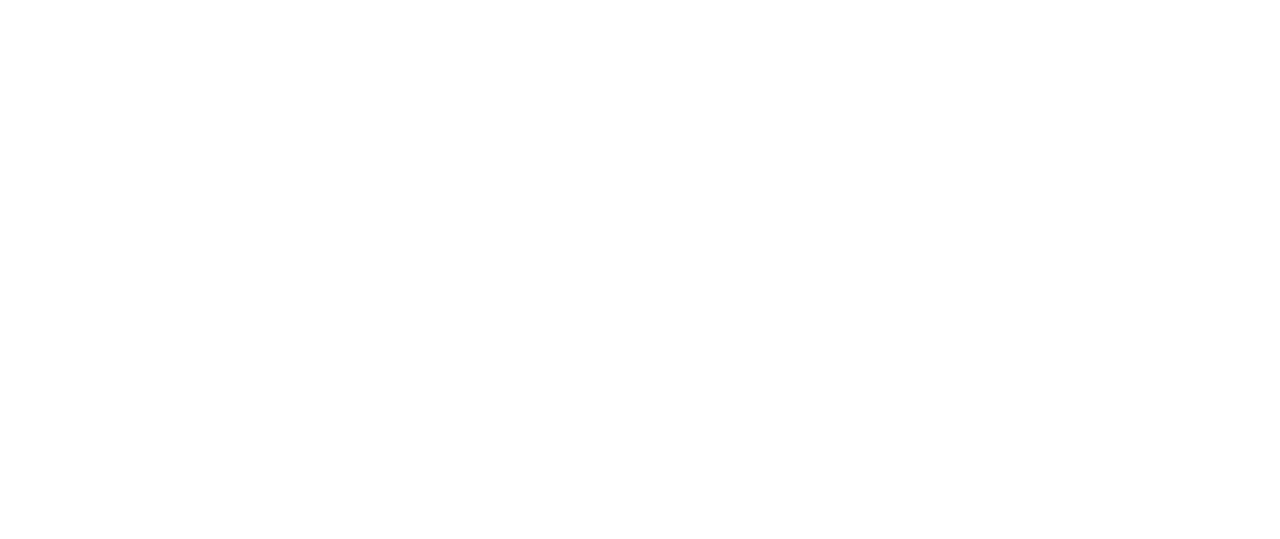
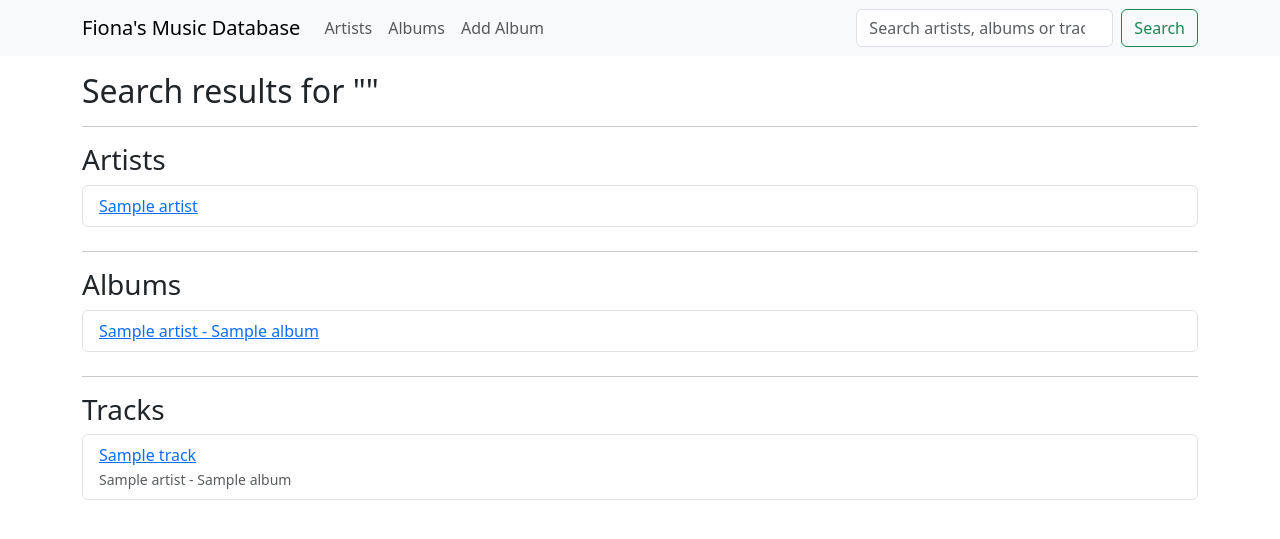
Before and after one commit to FionaEff/music_database, a Flask app: page /search in a window 1280 px wide. Before the commit the part shown is empty. Shown: the top 539 px of the page. Run offline with Flask 3, Linux system fonts and the light colour scheme; tables that the repository leaves empty hold one stand-in row (values such as "Sample post").

Commit message:
add artist, edit artist and search feature

```diff
--- a/app/main/forms.py
+++ b/app/main/forms.py
@@ -1,8 +1,6 @@
 from flask_wtf import FlaskForm
-from wtforms import StringField, SubmitField, TextAreaField, SelectField, IntegerField
-from wtforms.validators import ValidationError, DataRequired, Length
-from app import db
-import sqlalchemy as sa
+from wtforms import StringField, SubmitField, SelectField, IntegerField
+from wtforms.validators import DataRequired, Length
 
 
 class EmptyForm(FlaskForm):
--- a/app/main/routes.py
+++ b/app/main/routes.py
@@ -1,7 +1,8 @@
 import sqlalchemy as sa
+from sqlalchemy import or_
 from sqlalchemy.orm import selectinload
-from flask import render_template, flash, redirect, url_for, request, current_app, g
-from app import db
+from flask import render_template, flash, redirect, url_for, request
+from app import db, Config
 from app.main import bp
 from app.main.forms import AddAlbumForm, EditArtistForm
 from app.models import (
@@ -251,6 +252,118 @@ def edit_artist(artist_id):
     )
 
 
+@bp.route("/artist/add", methods=["GET", "POST"])
+def add_artist():
+
+    form = EditArtistForm()
+
+    if form.validate_on_submit():
+
+        # Avoid duplicates
+        existing = db.session.query(Artists).filter_by(name=form.name.data).first()
+        if existing:
+            flash("Artist already exists.")
+            return redirect(url_for("main.artist_details", artist_id=existing.id))
+
+        artist = Artists(
+            name=form.name.data,
+            country=form.country.data,
+            year_of_founding=form.year_of_founding.data or 0,
+            notes=form.notes.data,
+        )
+
+        db.session.add(artist)
+        db.session.commit()
+
+        flash("Artist added.")
+        return redirect(url_for("main.artist_details", artist_id=artist.id))
+
+    return render_template("edit_artist.html", title="Add a new Artist", form=form)
+
+
+@bp.route("/artist/<int:artist_id>/delete", methods=["POST"])
+def delete_artist(artist_id):
+
+    artist = db.session.get(Artists, artist_id)
+
+    if not artist:
+        flash("Artist not found.")
+        return redirect(url_for("main.artists"))
+
+    # Check if artist has albums
+    if artist.albums:
+        flash("Cannot delete artist with existsing albums.")
+        return redirect(url_for("main.artist_details", artist_id=artist.id))
+
+    db.session.delete(artist)
+    db.session.commit()
+
+    flash("Artist deleted.")
+    return redirect(url_for("main.artists"))
+
+
 @bp.route("/search", methods=["GET", "POST"])
 def search():
-    return render_template("search.html", title="Search")
+
+    query = request.args.get("q", "").strip()
+
+    limit = Config.SEARCH_LIMIT
+
+    # Search artists
+    artists = (
+        db.session.query(Artists)
+        .filter(Artists.name.ilike(f"%{query}%"))
+        .order_by(Artists.name)
+        .limit(limit)
+        .all()
+    )
+
+    # Search albums
+    albums = (
+        db.session.query(Albums)
+        .options(selectinload(Albums.artist), selectinload(Albums.genres))
+        .join(Artists)
+        .outerjoin(Albums.genres)
+        .filter(
+            or_(
+                Albums.title.ilike(f"%{query}%"),
+                Artists.name.ilike(f"%{query}%"),
+                Albums.genres.any(Genres.name.ilike(f"%{query}%")),
+                sa.cast(Albums.year, sa.String).ilike(f"%{query}%"),
+                sa.cast(Albums.format, sa.String).ilike(f"%{query}%"),
+            )
+        )
+        .distinct()
+        .order_by(Albums.title.ilike(f"{query}%").desc(), Albums.title)
+        .limit(limit)
+        .all()
+    )
+
+    # Search tracks
+    tracks = (
+        db.session.query(Tracks)
+        .options(selectinload(Tracks.album).selectinload(Albums.artist))
+        .join(Albums)
+        .join(Artists)
+        .filter(
+            or_(
+                Tracks.title.ilike(f"%{query}%"),
+                Albums.title.ilike(f"%{query}%"),
+                Artists.name.ilike(f"%{query}%"),
+            )
+        )
+        .order_by(Tracks.title)
+        .limit(limit)
+        .all()
+    )
+
+    if not any([artists, albums, tracks]):
+        flash("No results found.")
+
+    return render_template(
+        "search_results.html",
+        query=query,
+        artists=artists,
+        albums=albums,
+        tracks=tracks,
+    )
--- a/app/templates/album_details.html
+++ b/app/templates/album_details.html
@@ -47,7 +47,7 @@
     <tr>
       <th>#</th>
       <th>Title</th>
-      <th>duration</th>
+      <th>Duration</th>
     </tr>
   </thead>
 
--- a/app/templates/artists.html
+++ b/app/templates/artists.html
@@ -25,4 +25,7 @@
     {% endfor %}
   </tbody>
 </table>
+<a href="{{ url_for('main.add_artist') }}" class="btn btn-primary mb-3"
+  >Add Artist</a
+>
 {% endblock %}
--- a/app/templates/base.html
+++ b/app/templates/base.html
@@ -1,8 +1,8 @@
-<!DOCTYPE html>
+<!doctype html>
 <html lang="en">
   <head>
-        <meta charset="="utf-8" />
-        <meta name="viewport" content="width=device_with, initial-scale=1" />
+    <meta charset="utf-8" />
+    <meta name="viewport" content="width=device-with, initial-scale=1" />
     {% if title %}
     <title>{{ title }} - Fiona's Music Database</title>
     {% else %}
@@ -54,17 +54,30 @@
               <a
                 class="nav-link"
                 aria-current="page"
-                            href="{{ url_for('main.search') }}"
-                            >Search</a
-                        >
-                        </li>
-                        <li class="nav-item">
-                        <a
-                            class="nav-link"
-                            aria-current="page"
                 href="{{ url_for('main.add_album') }}"
                 >Add Album</a
               >
+            </li>
+          </ul>
+          <ul class="navbar-nav mb-2 mb-lg-0">
+            <li class="nav-item">
+              <form
+                class="d-flex"
+                method="GET"
+                action="{{ url_for('main.search') }}"
+              >
+                <input
+                  class="form-control me-2"
+                  type="search"
+                  name="q"
+                  placeholder="Search artists, albums or tracks."
+                  value="{{ request.args.get('q', '') }}"
+                  required
+                />
+                <button class="btn btn-outline-success" type="submit">
+                  Search
+                </button>
+              </form>
             </li>
           </ul>
         </div>
@@ -76,5 +89,10 @@
       <div class="alert alert-info" role="alert">{{ message }}</div>
       {% endfor %} {% endif %} {% endwith %} {% block content %}{% endblock %}
     </div>
+    <script
+      src="https://cdn.jsdelivr.net/npm/bootstrap@5.3.2/dist/js/bootstrap.bundle.min.js"
+      integrity="sha384-C6RzsynM9kWDrMNeT87bh95OGNyZPhcTNXj1NW7RuBCsyN/o0jlpcV8Qyq46cDfL"
+      crossorigin="anonymous"
+    ></script>
   </body>
 </html>
--- /dev/null
+++ b/app/templates/search_results.html
@@ -0,0 +1,60 @@
+{% extends "base.html" %} {% block content %}
+<h2>Search results for "{{ query }}"</h2>
+
+<hr />
+
+<h3>Artists</h3>
+
+{% if artists %}
+<ul class="list-group mb-4">
+  {% for artist in artists %}
+  <li class="list-group-item">
+    <a href="{{ url_for('main.artist_details', artist_id=artist.id) }}"
+      >{{ artist.name }}</a
+    >
+  </li>
+  {% endfor %}
+</ul>
+{% else %}
+<p class="text-muted">No artists found.</p>
+{% endif %}
+
+<hr />
+
+<h3>Albums</h3>
+
+{% if albums %}
+<ul class="list-group mb-4">
+  {% for album in albums %}
+  <li class="list-group-item">
+    <a href="{{ url_for('main.album_details', album_id=album.id) }}"
+      >{{ album.artist.name }} - {{ album.title }}</a
+    >
+  </li>
+  {% endfor %}
+</ul>
+{% else %}
+<p class="text-muted">No albums found.</p>
+{% endif %}
+
+<hr />
+
+<h3>Tracks</h3>
+
+{% if tracks %}
+<ul class="list-group">
+  {% for track in tracks %}
+  <li class="list-group-item">
+    <a href="{{ url_for('main.album_details', album_id=track.album.id) }}"
+      >{{ track.title }}</a
+    >
+    <br />
+    <small class="text-muted">
+      {{ track.album.artist.name }} - {{ track.album.title }}
+    </small>
+  </li>
+  {% endfor %}
+</ul>
+{% else %}
+<p class="text-muted">No tracks found.</p>
+{% endif %} {% endblock %}
--- a/config.py
+++ b/config.py
@@ -16,3 +16,4 @@ class Config:
     DISCOGS_API = "https://api.discogs.com/releases"
 
     ALBUMS_PER_PAGE = 25
+    SEARCH_LIMIT = 25
```
Also changed, not shown: app/templates/artist_details.html (+12 -1 lines), app/templates/edit_artist.html (+7 -3 lines), app.db, app/templates/search.html (deleted). Lines whose indentation alone changed are shown as unchanged.
